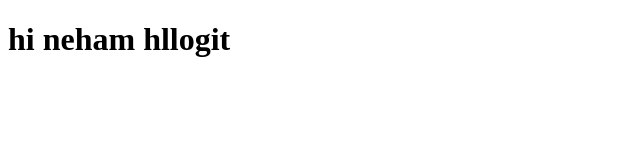
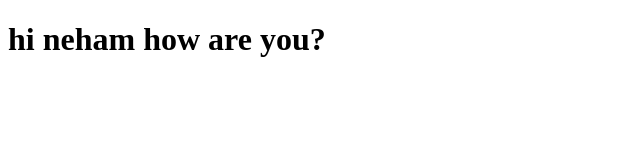
Before and after one commit to Nehamgjan/gitptoject, a plain HTML site: page index.html in a window 1280 px wide. Shown: the whole page, without its empty margins (0-640 px from the left). Drawn offline with Linux system fonts and the light colour scheme.

Commit message:
how are you?

```diff
--- a/index.html
+++ b/index.html
@@ -6,6 +6,6 @@
     <title>Document</title>
 </head>
 <body>
-    <h1>hi neham hllogit</h1>
+    <h1>hi neham how are you?</h1>
 </body>
 </html>
```
